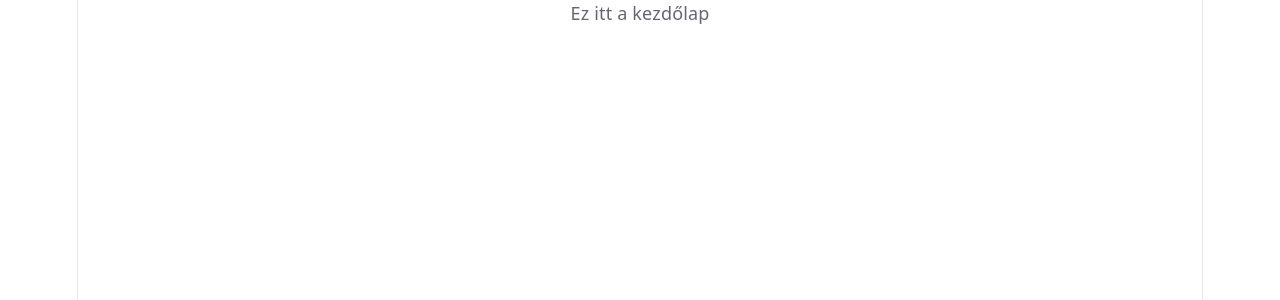
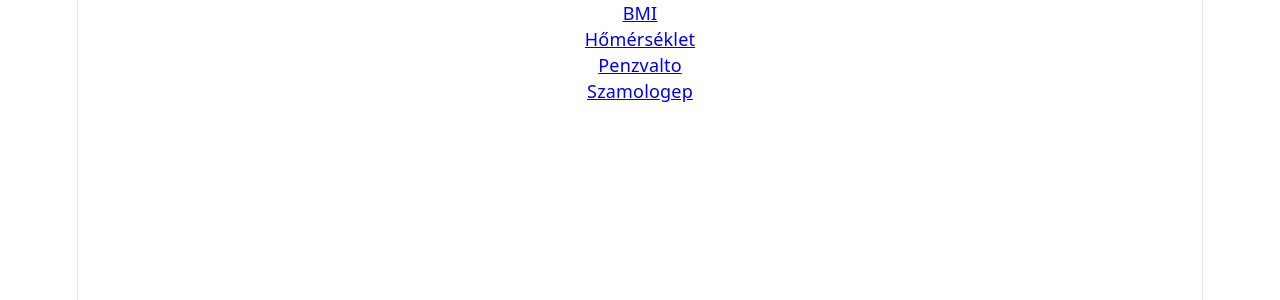
Before and after one commit to DanTheVan420/925, a React (Vite) app: page / in a window 1280 px wide. Shown: the top 300 px of the page. Built offline with nearby package versions, Linux system fonts and the light colour scheme.

Commit message:
orult kezdolap

```diff
--- a/src/pages/homerseklet.tsx
+++ b/src/pages/homerseklet.tsx
@@ -14,7 +14,7 @@ const Homerseklet = () => {
         <button
           onClick={() => {
             setFah(Celsius.current.value * 1.8 + 32);
-            setKelv(Celsius.current.value * 1 + 273.15);
+            setKelv(Celsius.current.value / +"1" + 273.15);
           }}
         >
           szamitas
--- a/src/pages/kezdolap.tsx
+++ b/src/pages/kezdolap.tsx
@@ -1,5 +1,20 @@
 const Kezdolap = () => {
-  return <>Ez itt a kezdőlap</>;
+  return (
+    <>
+      <a href="http://localhost:5173/BMI">
+        <p>BMI</p>
+      </a>
+      <a href="http://localhost:5173/Homerseklet">
+        <p>Hőmérséklet</p>
+      </a>
+      <a href="http://localhost:5173/Penzvalto">
+        <p>Penzvalto</p>
+      </a>
+      <a href="http://localhost:5173/Szamologep">
+        <p>Szamologep</p>
+      </a>
+    </>
+  );
 };
 
 export default Kezdolap;
```
